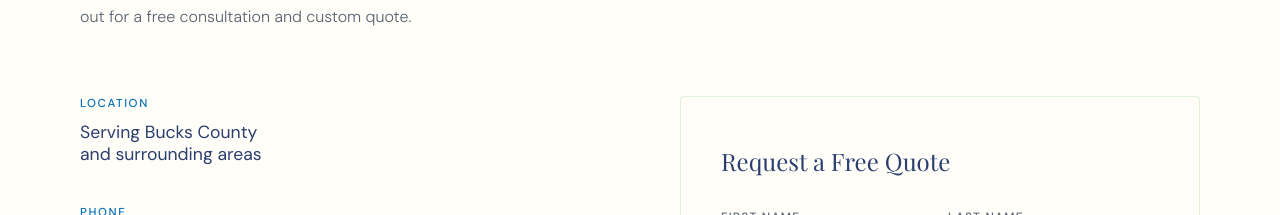
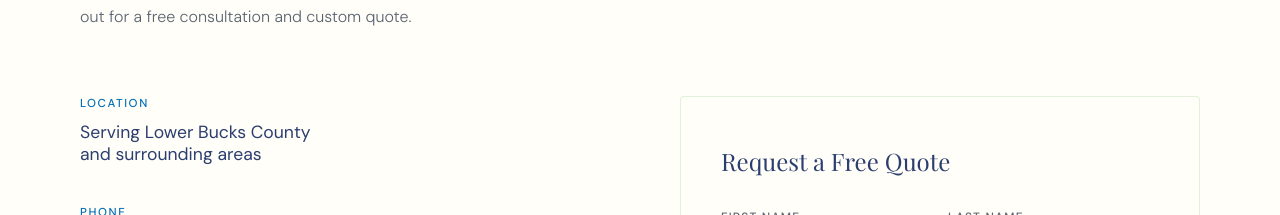
Before and after one commit to Pldv1127/paisante-cleaning, a Next.js app: page / in a window 1280 px wide. Shown: the part 7263-7478 px from the top of the page. Built offline with nearby package versions, Linux system fonts and the light colour scheme; no server answers; the database is empty; a web font is replaced by a local one.

Commit message:
specifiedservicing area

```diff
--- a/src/app/page.tsx
+++ b/src/app/page.tsx
@@ -314,7 +314,7 @@ export default function Home() {
             <div className="contact-info reveal">
               <div className="contact-item">
                 <div className="contact-item-label">Location</div>
-                <div className="contact-item-value">Serving Bucks County<br />and surrounding areas</div>
+                <div className="contact-item-value">Serving Lower Bucks County<br />and surrounding areas</div>
               </div>
               <div className="contact-item">
                 <div className="contact-item-label">Phone</div>
```
